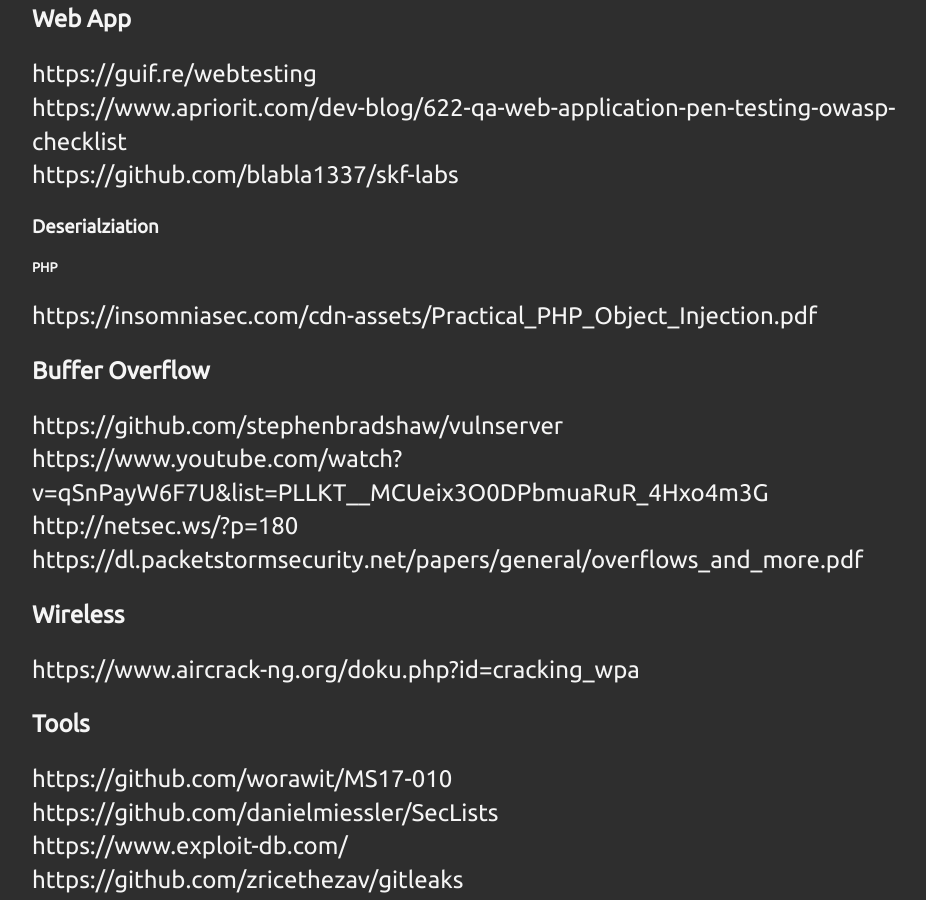
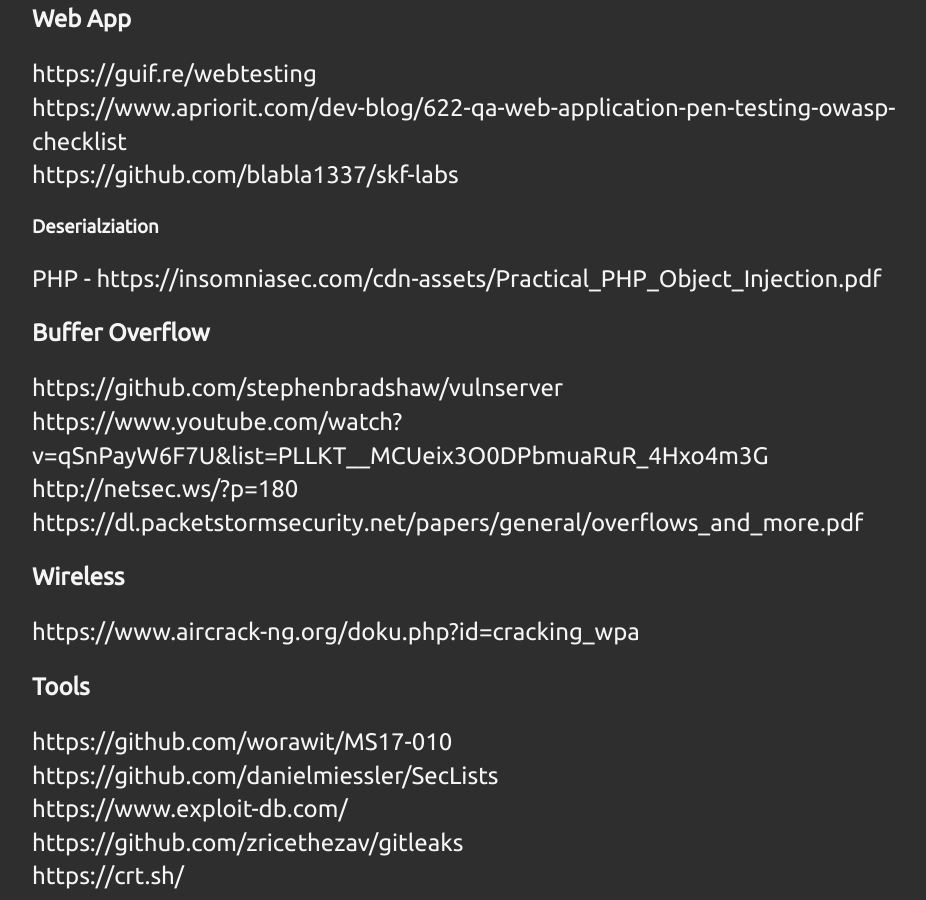
Before and after one commit to mcorybillington/mcorybillington.github.io, a Jekyll site: the page built from resources/index.md, in a window 1280 px wide and 900 px high, scrolled down 1323 px. Shown: the whole window, without its empty margins (160-1086 px from the left). Built offline with Jekyll 4.4.1, drawn with Linux system fonts in a browser that asks for light colours.

```diff
--- a/resources/index.md
+++ b/resources/index.md
@@ -27,8 +27,7 @@ Below is a collection of sites that I have found useful. I will update this as I
 [https://www.apriorit.com/dev-blog/622-qa-web-application-pen-testing-owasp-checklist](https://www.apriorit.com/dev-blog/622-qa-web-application-pen-testing-owasp-checklist)
 [https://github.com/blabla1337/skf-labs](https://github.com/blabla1337/skf-labs)
 ### Deserialziation
-##### PHP
-[https://insomniasec.com/cdn-assets/Practical_PHP_Object_Injection.pdf](https://insomniasec.com/cdn-assets/Practical_PHP_Object_Injection.pdf)
+PHP - [https://insomniasec.com/cdn-assets/Practical_PHP_Object_Injection.pdf](https://insomniasec.com/cdn-assets/Practical_PHP_Object_Injection.pdf)
 ## Buffer Overflow
 [https://github.com/stephenbradshaw/vulnserver](https://github.com/stephenbradshaw/vulnserver)
 [https://www.youtube.com/watch?v=qSnPayW6F7U&list=PLLKT__MCUeix3O0DPbmuaRuR_4Hxo4m3G](https://www.youtube.com/watch?v=qSnPayW6F7U&list=PLLKT__MCUeix3O0DPbmuaRuR_4Hxo4m3G)
```
